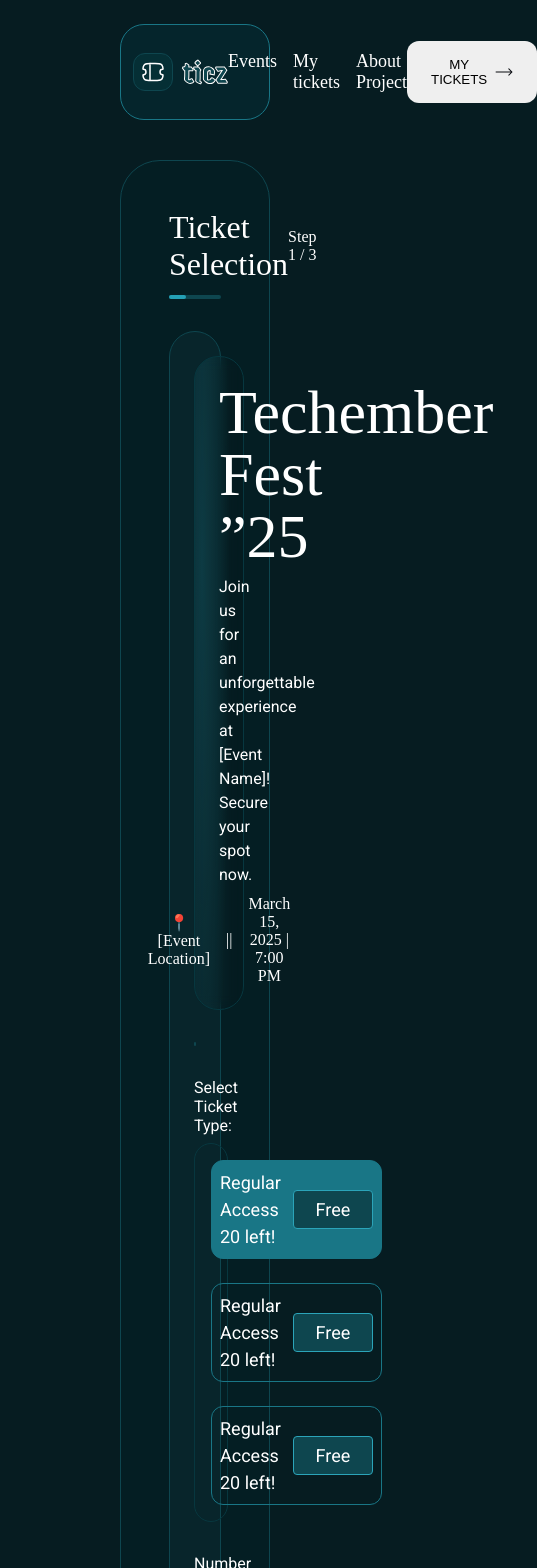
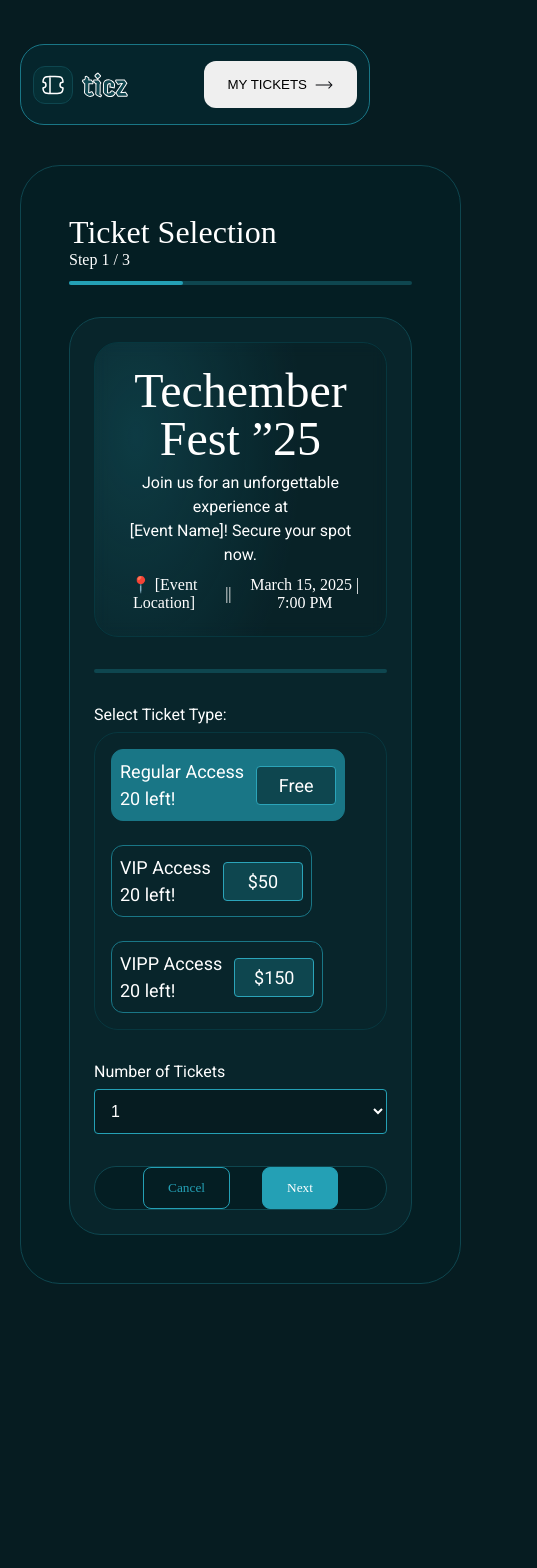
Before and after one commit to FopefoluwaIkufisile/HNG-ticker-project, a React (Vite) app: page / in a window 390 px wide. Shown: the top 1568 px of the page, 537 px wide, since content can reach past the window. After the commit the page ends 1304 px from the top, so only its background shows below. Built offline with nearby package versions, Linux system fonts and the light colour scheme; a web font is replaced by a local one.

Commit message:
made some responsive changes

```diff
--- a/src/Components/TicketSelection.jsx
+++ b/src/Components/TicketSelection.jsx
@@ -37,19 +37,19 @@ const TicketSelection = () => {
             </label>
              <label className="radio-label">
              <div className="text">
-              <p>Regular Access</p>
+              <p>VIP Access</p>
               <p>20 left!</p>
              </div>
              <div className="radio">  <input type="radio" name="option" className="radio-input" value="option1"/>
-             <div className="radio-custom">Free</div></div>
+             <div className="radio-custom">$50</div></div>
             </label>
             <label className="radio-label">
             <div className="text">
-              <p>Regular Access</p>
+              <p>VIPP Access</p>
               <p>20 left!</p>
              </div>
              <div className="radio">  <input type="radio" name="option" className="radio-input" value="option1"/>
-             <div className="radio-custom">Free</div>
+             <div className="radio-custom">$150</div>
              </div>
             </label>
           </div>
--- a/src/index.css
+++ b/src/index.css
@@ -40,7 +40,7 @@ nav{
   color: white;
   gap: 16px;
   font-size: 18px;
-  font-family: 'JejuMyeongjo', serif;
+  font-family: "JejuMyeongjo", serif;
 }
 .ticket-btn{
   display: flex;
@@ -214,10 +214,46 @@ select {
   border: 1px solid #0E464F;
   display: flex;
   justify-content: space-between;
-  padding:  0 24px;
-  gap: 24px;
+  padding:  0 48px;
+  gap: 32px;
+  border-radius: 24px;
+  background-color: #041E23;
 }
 .nav-buttons button{
   padding: 12px 24px;
   width: 100%;
+  border-radius: 8px;
+  font-family: "JejuMyeongjo", serif;
 }
+.nav-buttons button:hover{
+  cursor: pointer;
+}
+.cancel{
+  border: 1px solid #24A0B5;
+  background-color: transparent;
+  color: #24A0B5;
+}
+.next{
+  border: 1px solid #24A0B5;
+  background-color: #24A0B5;
+  color: white;
+}
+@media(max-width:790px) {
+  body{
+    padding: 20px;
+  }
+  .nav-links{
+    display: none;
+  }
+  .header-nav{
+    flex-direction: column;
+    align-items: flex-start;
+  }
+  .techember{
+    font-size: 48px;
+  }
+  #root{
+    display: flex;
+    flex-direction: column;
+  }
+}
```
Also changed, not shown: public/ticket.svg (added).
